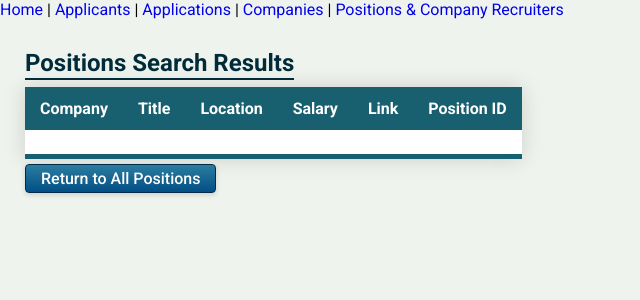
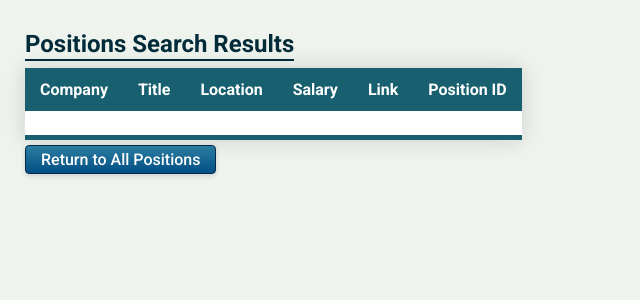
Before and after one commit to sophlil/DreamOffer, a Flask app: template templates/search_positions.j2 in a window 1280 px wide. Shown: the part 45-345 px from the top of the page, without its empty margins (0-640 px from the left). Run offline with Flask 2, Linux system fonts and the light colour scheme; the template is opened without the code that fills it, so the values that code supplies are empty; some libraries are stand-ins or nearby versions.

Commit message:
delete repeat navbar elements

```diff
--- a/templates/search_positions.j2
+++ b/templates/search_positions.j2
@@ -15,12 +15,6 @@
             <a href="/positionscompanyrecruiters">Positions & Company Recruiters</a>
         </div>
     </div>
-
-    <a href="/">Home</a> |
-    <a href="/applicants">Applicants</a> |
-    <a href="/applications">Applications</a> |
-    <a href="/companies">Companies</a> |
-    <a href="/positionscompanyrecruiters">Positions & Company Recruiters</a>
 
     <!-- BROWSE -->
     <div id='searchPositions'>
```
